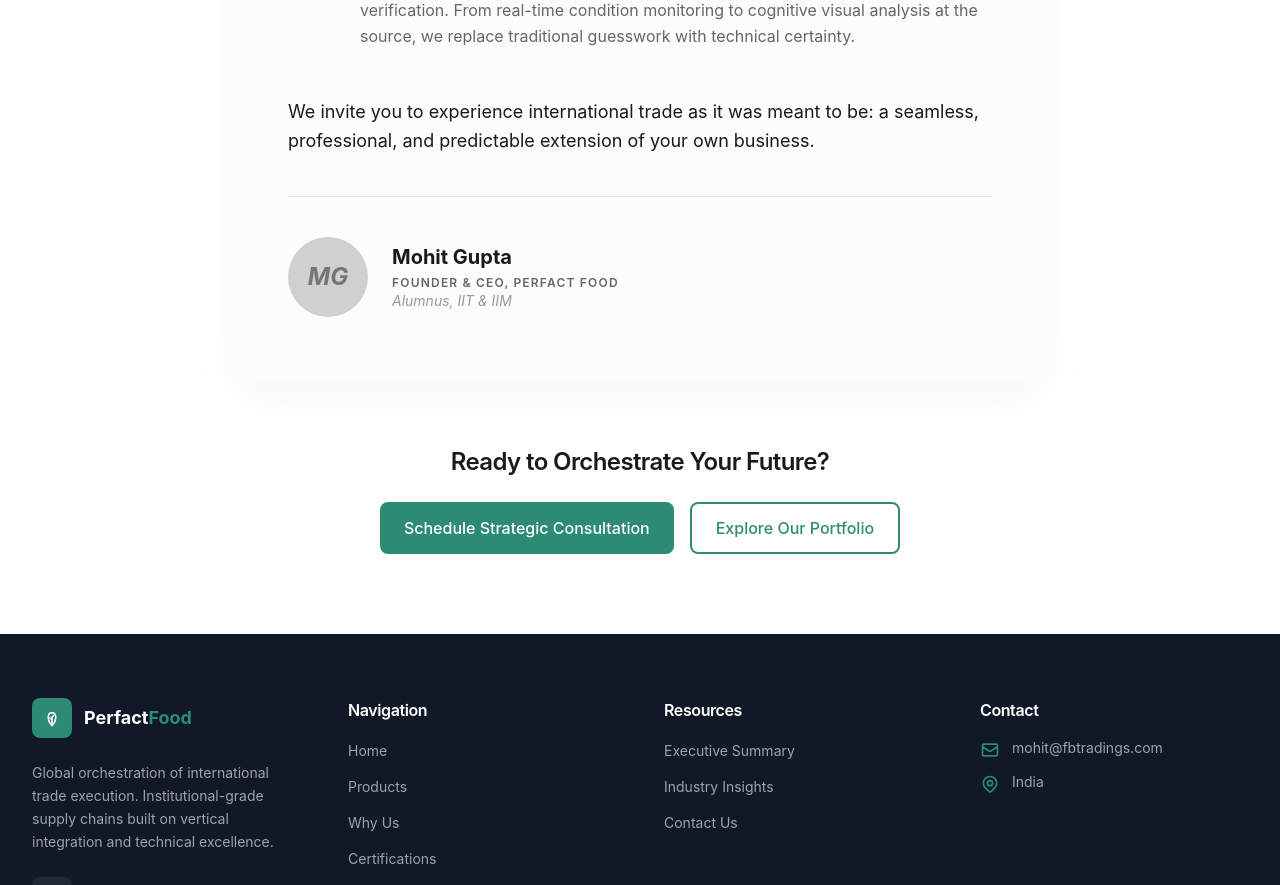
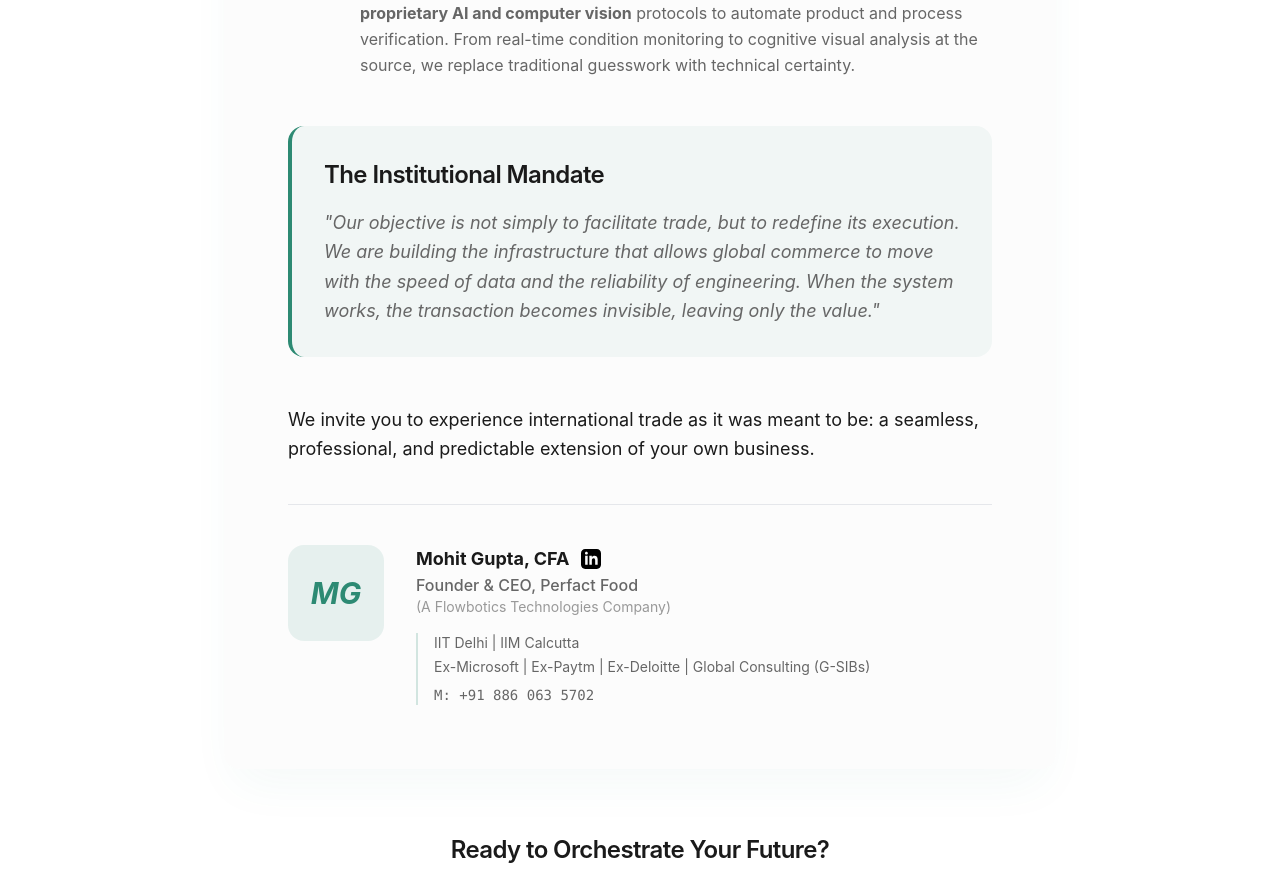
Before and after one commit to mgai2025/WebsitePF, a Next.js app: page /executive-summary in a window 1280 px wide. Shown: the part 1580-2465 px from the top of the page. Built offline with nearby package versions, Linux system fonts and the light colour scheme; no server answers.

Commit message:
docs: refine timeline, add institutional mandate section, and upgrade CEO signature

```diff
--- a/src/app/executive-summary/page.js
+++ b/src/app/executive-summary/page.js
@@ -40,7 +40,7 @@ export default function ExecutiveSummary() {
                             </p>
 
                             <p className="text-lg leading-relaxed mb-6">
-                                For decades, international trade has been viewed as a series of disconnected, linear transactions. In the traditional model, an exporter moves a product, a middleman adds a margin, and a buyer hopes for consistency. At <strong>Perfact Food</strong>, we have spent the last decade proving that this model is obsolete.
+                                For decades, international trade has been viewed as a series of disconnected, linear transactions. In the traditional model, an exporter moves a product, a middleman adds a margin, and a buyer hopes for consistency. At <strong>Perfact Food</strong>, we represent a paradigm shift, proving that this antiquated model is transitionally obsolete in a data-driven world.
                             </p>
 
                             <p className="text-lg leading-relaxed mb-10">
@@ -85,19 +85,38 @@ export default function ExecutiveSummary() {
                                 </div>
                             </div>
 
+                            <div className="bg-primary/5 rounded-2xl p-8 mb-12 border-l-4 border-primary">
+                                <h2 className="text-heading-3 text-text-primary mb-4">The Institutional Mandate</h2>
+                                <p className="text-lg leading-relaxed text-text-secondary italic">
+                                    "Our objective is not simply to facilitate trade, but to redefine its execution. We are building the infrastructure that allows global commerce to move with the speed of data and the reliability of engineering. When the system works, the transaction becomes invisible, leaving only the value."
+                                </p>
+                            </div>
+
                             <p className="text-lg leading-relaxed mb-10">
                                 We invite you to experience international trade as it was meant to be: a seamless, professional, and predictable extension of your own business.
                             </p>
 
                             <div className="border-t border-gray-200 pt-10 mt-10">
-                                <div className="flex items-center gap-6">
-                                    <div className="w-20 h-20 rounded-full bg-gray-200 overflow-hidden grayscale">
-                                        <div className="w-full h-full bg-primary/20 flex items-center justify-center text-primary font-bold text-2xl italic">MG</div>
+                                <div className="flex flex-col md:flex-row md:items-start gap-8">
+                                    <div className="flex-shrink-0">
+                                        <div className="w-24 h-24 rounded-2xl bg-primary/10 flex items-center justify-center text-primary font-bold text-3xl italic">MG</div>
                                     </div>
-                                    <div>
-                                        <p className="text-xl font-bold text-text-primary mb-1">Mohit Gupta</p>
-                                        <p className="text-text-secondary uppercase tracking-widest text-xs font-semibold">Founder & CEO, Perfact Food</p>
-                                        <p className="text-text-light text-sm italic">Alumnus, IIT & IIM</p>
+                                    <div className="space-y-4">
+                                        <div>
+                                            <p className="text-lg font-bold text-text-primary flex items-center gap-3">
+                                                Mohit Gupta, CFA
+                                                <a href="https://www.linkedin.com/in/mohitgupta16/" target="_blank" rel="noopener noreferrer" className="text-primary hover:text-primary-dark transition-colors">
+                                                    <svg className="w-5 h-5 fill-currentColor" viewBox="0 0 24 24"><path d="M19 0h-14c-2.761 0-5 2.239-5 5v14c0 2.761 2.239 5 5 5h14c2.762 0 5-2.239 5-5v-14c0-2.761-2.238-5-5-5zm-11 19h-3v-11h3v11zm-1.5-12.268c-.966 0-1.75-.79-1.75-1.764s.784-1.764 1.75-1.764 1.75.79 1.75 1.764-.783 1.764-1.75 1.764zm13.5 12.268h-3v-5.604c0-3.368-4-3.113-4 0v5.604h-3v-11h3v1.765c1.396-2.586 7-2.777 7 2.476v6.759z" /></svg>
+                                                </a>
+                                            </p>
+                                            <p className="text-text-secondary font-medium">Founder & CEO, Perfact Food</p>
+                                            <p className="text-text-light text-sm">(A Flowbotics Technologies Company)</p>
+                                        </div>
+                                        <div className="text-sm text-text-secondary border-l-2 border-primary/20 pl-4 space-y-1">
+                                            <p>IIT Delhi | IIM Calcutta</p>
+                                            <p>Ex-Microsoft | Ex-Paytm | Ex-Deloitte | Global Consulting (G-SIBs)</p>
+                                            <p className="font-mono pt-1">M: +91 886 063 5702</p>
+                                        </div>
                                     </div>
                                 </div>
                             </div>
```
